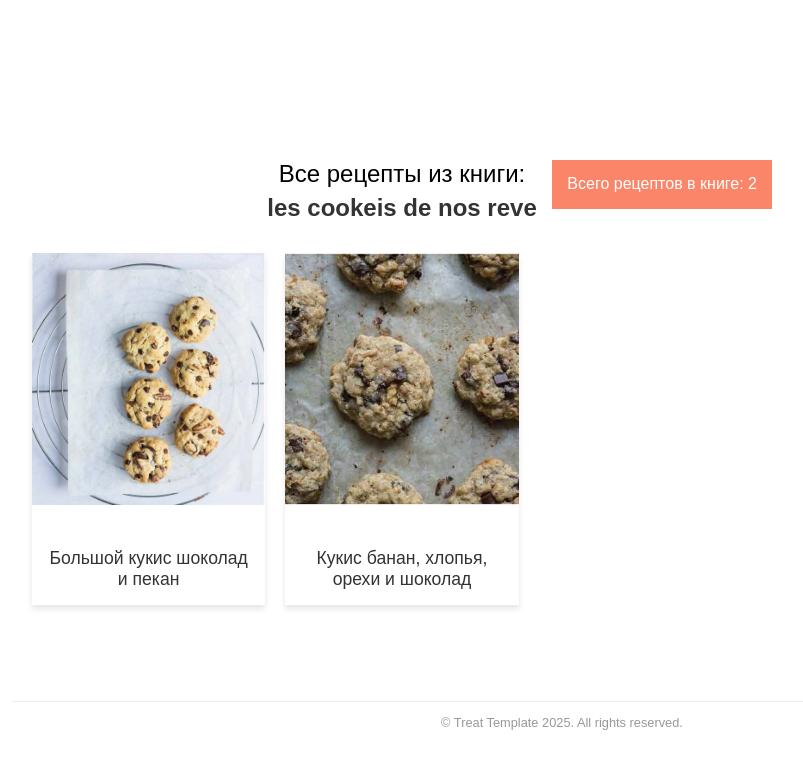
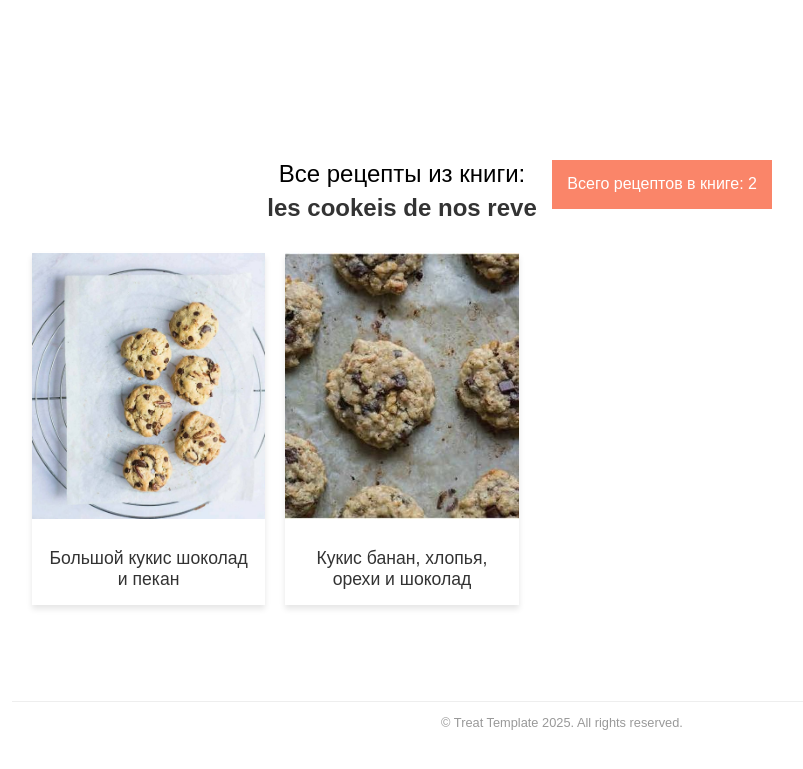
Before and after one commit to Helga1970/new-site, a Jekyll site: the page built from all-recipes-from-book/les-cookeis-de-nos-reve/index.md, in a window 1280 px wide. Shown: the top 769 px of the page, without its empty margins (78-881 px from the left). Built offline with Jekyll 4.4.1, drawn with Linux system fonts in a browser that asks for light colours; nearby versions of some CDN libraries; some web fonts are replaced.

Commit message:
Update all-recipes-from-book.html

```diff
--- a/_layouts/all-recipes-from-book.html
+++ b/_layouts/all-recipes-from-book.html
@@ -120,7 +120,7 @@ document.addEventListener("DOMContentLoaded", async function () {
   top: 0;
   left: 0;
   width: 100%;
-  height: 90%;
+  height: 95%;
   object-fit: cover;
 }
 .recipe-title-box {
```
